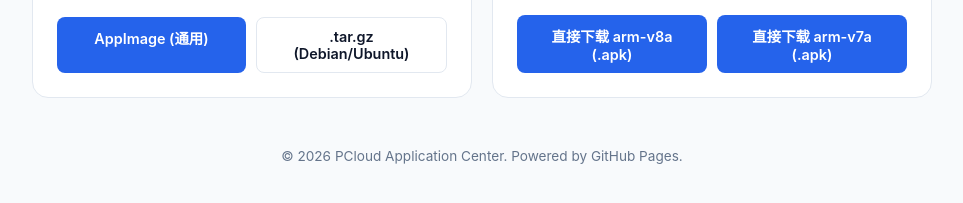
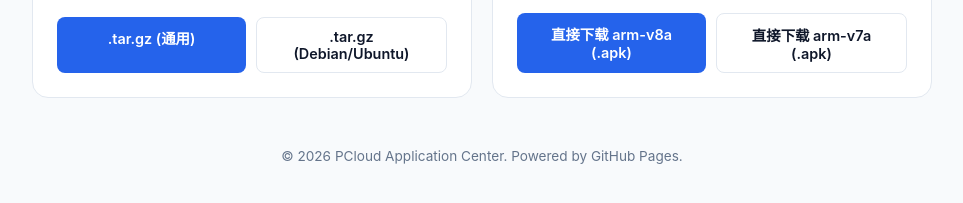
Before and after one commit to Metamask-ctrl/app, a plain HTML site: page index.html in a window 1280 px wide. Shown: the part 625-828 px from the top of the page, without its empty margins (158-1121 px from the left). Drawn offline with Linux system fonts and the light colour scheme.

Commit message:
Update index.html

```diff
--- a/index.html
+++ b/index.html
@@ -276,7 +276,7 @@
                 <p class="app-desc">支持 Ubuntu、Debian、Fedora 及 Arch 等主流发行的通用程序包。</p>
             </div>
             <div class="btn-group">
-                <a href="https://github.com/YOUR_USER/YOUR_REPO/releases/download/v1.2.0/PCloud-1.2.0.AppImage" class="download-btn" target="_blank">AppImage (通用)</a>
+                <a href="https://drive.mtd.dpdns.org/raw/v1.0.21/pan-client-linux-x64-v1.0.12.tar.gz" class="download-btn" target="_blank">.tar.gz (通用)</a>
                 <a href="https://drive.mtd.dpdns.org/raw/v1.0.21/pan-client-linux-x64-v1.0.12.tar.gz" class="download-btn secondary" target="_blank">.tar.gz (Debian/Ubuntu)</a>
             </div>
         </div>
@@ -298,7 +298,7 @@
             </div>
             <div class="btn-group">
                 <a href="https://drive.mtd.dpdns.org/raw/v1.0.21/pan-client-arm64-v8a-release_signed-signed.apk" class="download-btn" target="_blank">直接下载 arm-v8a (.apk)</a>
-                <a href="https://drive.mtd.dpdns.org/raw/v1.0.21/pan-client-armeabi-v7a-release_signed-signed.apk" class="download-btn" target="_blank">直接下载 arm-v7a (.apk)</a>
+                <a href="https://drive.mtd.dpdns.org/raw/v1.0.21/pan-client-armeabi-v7a-release_signed-signed.apk" class="download-btn secondary" target="_blank">直接下载 arm-v7a (.apk)</a>
             </div>
         </div>
 
```
